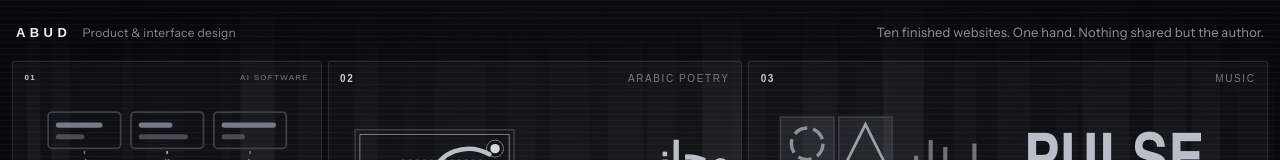
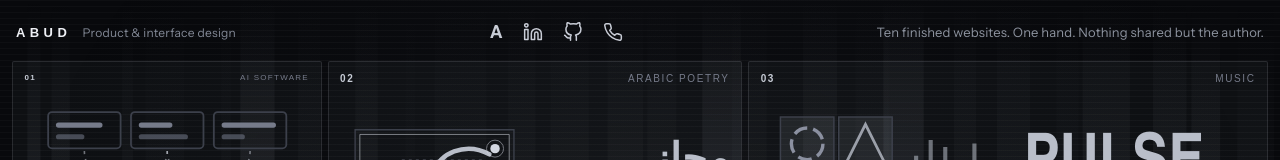
Before and after one commit to 3bud-ZC/UIUX-Multiverse, a Next.js app: page / in a window 1280 px wide. Shown: the top 160 px of the page. Built offline with nearby package versions, Linux system fonts and the light colour scheme; a web font is replaced by a local one.

Commit message:
feat(lobby): add social icons to header

```diff
--- a/src/components/lobby/Lobby.module.css
+++ b/src/components/lobby/Lobby.module.css
@@ -164,10 +164,49 @@
 .top {
   position: relative;
   display: grid;
-  grid-template-columns: auto minmax(0, 1fr);
+  grid-template-columns: auto minmax(0, 1fr) auto;
   align-items: center;
   gap: 1.5rem;
   padding-inline: 0.25rem;
+}
+
+.socials {
+  display: flex;
+  align-items: center;
+  gap: 1.25rem;
+  justify-self: center;
+}
+
+.socialIcon {
+  display: flex;
+  align-items: center;
+  justify-content: center;
+  color: var(--dim);
+  transition: color 0.3s ease;
+}
+
+.lobby[data-held] .socialIcon {
+  color: var(--w-dim);
+}
+
+.socialIcon:hover {
+  color: var(--ink);
+}
+
+.lobby[data-held] .socialIcon:hover {
+  color: var(--w-ink);
+}
+
+.socialIcon svg {
+  width: 1.25rem;
+  height: 1.25rem;
+}
+
+.socialA {
+  font-family: var(--font-sans-stack);
+  font-weight: 700;
+  font-size: 1.1rem;
+  line-height: 1;
 }
 
 /* Both headlines occupy the same cell and cross-fade. The cell is given a
@@ -617,7 +656,12 @@
 
   .top {
     grid-template-columns: minmax(0, 1fr);
-    gap: 0.35rem;
+    gap: 0.75rem;
+  }
+
+  .socials {
+    justify-self: start;
+    padding-block: 0.25rem;
   }
 
   .claims {
--- a/src/components/lobby/Lobby.tsx
+++ b/src/components/lobby/Lobby.tsx
@@ -131,6 +131,21 @@
           <span className={styles.mark}>ABUD</span>
           <span className={styles.role}>Product &amp; interface design</span>
         </p>
+
+        <div className={styles.socials}>
+          <a href="#" target="_blank" rel="noreferrer" aria-label="Abud Fun" className={styles.socialIcon}>
+             <span className={styles.socialA}>A</span>
+          </a>
+          <a href="#" target="_blank" rel="noreferrer" aria-label="LinkedIn" className={styles.socialIcon}>
+            <svg viewBox="0 0 24 24" fill="none" stroke="currentColor" strokeWidth="1.8" strokeLinecap="round" strokeLinejoin="round"><path d="M16 8a6 6 0 0 1 6 6v7h-4v-7a2 2 0 0 0-2-2 2 2 0 0 0-2 2v7h-4v-7a6 6 0 0 1 6-6z"></path><rect x="2" y="9" width="4" height="12"></rect><circle cx="4" cy="4" r="2"></circle></svg>
+          </a>
+          <a href="#" target="_blank" rel="noreferrer" aria-label="GitHub" className={styles.socialIcon}>
+            <svg viewBox="0 0 24 24" fill="none" stroke="currentColor" strokeWidth="1.8" strokeLinecap="round" strokeLinejoin="round"><path d="M9 19c-5 1.5-5-2.5-7-3m14 6v-3.87a3.37 3.37 0 0 0-.94-2.61c3.14-.35 6.44-1.54 6.44-7A5.44 5.44 0 0 0 20 4.77 5.07 5.07 0 0 0 19.91 1S18.73.65 16 2.48a13.38 13.38 0 0 0-7 0C6.27.65 5.09 1 5.09 1A5.07 5.07 0 0 0 5 4.77a5.44 5.44 0 0 0-1.5 3.78c0 5.42 3.3 6.61 6.44 7A3.37 3.37 0 0 0 9 18.13V22"></path></svg>
+          </a>
+          <a href="#" target="_blank" rel="noreferrer" aria-label="WhatsApp" className={styles.socialIcon}>
+            <svg viewBox="0 0 24 24" fill="none" stroke="currentColor" strokeWidth="1.8" strokeLinecap="round" strokeLinejoin="round"><path d="M22 16.92v3a2 2 0 0 1-2.18 2 19.79 19.79 0 0 1-8.63-3.07 19.5 19.5 0 0 1-6-6 19.79 19.79 0 0 1-3.07-8.67A2 2 0 0 1 4.11 2h3a2 2 0 0 1 2 1.72 12.84 12.84 0 0 0 .7 2.81 2 2 0 0 1-.45 2.11L8.09 9.91a16 16 0 0 0 6 6l1.27-1.27a2 2 0 0 1 2.11-.45 12.84 12.84 0 0 0 2.81.7A2 2 0 0 1 22 16.92z"></path></svg>
+          </a>
+        </div>
 
         <div className={styles.claims}>
           <p className={styles.claimIdle} aria-hidden={world ? "true" : undefined}>
```
Also changed, not shown: 2 other files (tests, documents, lock files or other folders).
